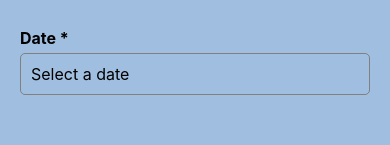
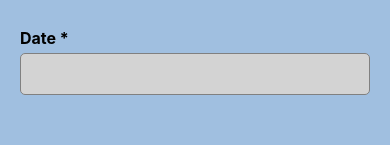
Before and after one commit to doudou2077/Assignment-2, a React Native app: screen /AddActivity in a window 390 px wide. Shown: the part 271-416 px from the top of the page. Built offline with nearby package versions, Linux system fonts and the light colour scheme.

Commit message:
pass the setshowdatepicker to datepicker to ensure this component receive the data from the parent component

```diff
--- a/components/DatePicker.js
+++ b/components/DatePicker.js
@@ -2,8 +2,7 @@ import React, { useState } from 'react';
 import { View, Text, TouchableOpacity, TextInput, StyleSheet } from 'react-native';
 import DateTimePicker from '@react-native-community/datetimepicker';
 
-const DatePicker = ({ date, setDate, label }) => {
-    const [showDatePicker, setShowDatePicker] = useState(false);
+const DatePicker = ({ date, setDate, label, showDatePicker, setShowDatePicker }) => {
 
     const onDateChange = (_, selectedDate) => {
         const currentDate = selectedDate || date;
@@ -28,7 +27,7 @@ const DatePicker = ({ date, setDate, label }) => {
                 <TextInput
                     style={styles.dateInput}
                     value={date ? date.toDateString() : ''}
-                    placeholder="Select a date"
+                    placeholder=""
                     editable={false}
                 />
             </TouchableOpacity>
@@ -59,6 +58,7 @@ const styles = StyleSheet.create({
         borderRadius: 5,
         padding: 10,
         marginBottom: 20,
+        backgroundColor: 'lightgray'
     },
     dateInput: {
         fontSize: 16,
```
